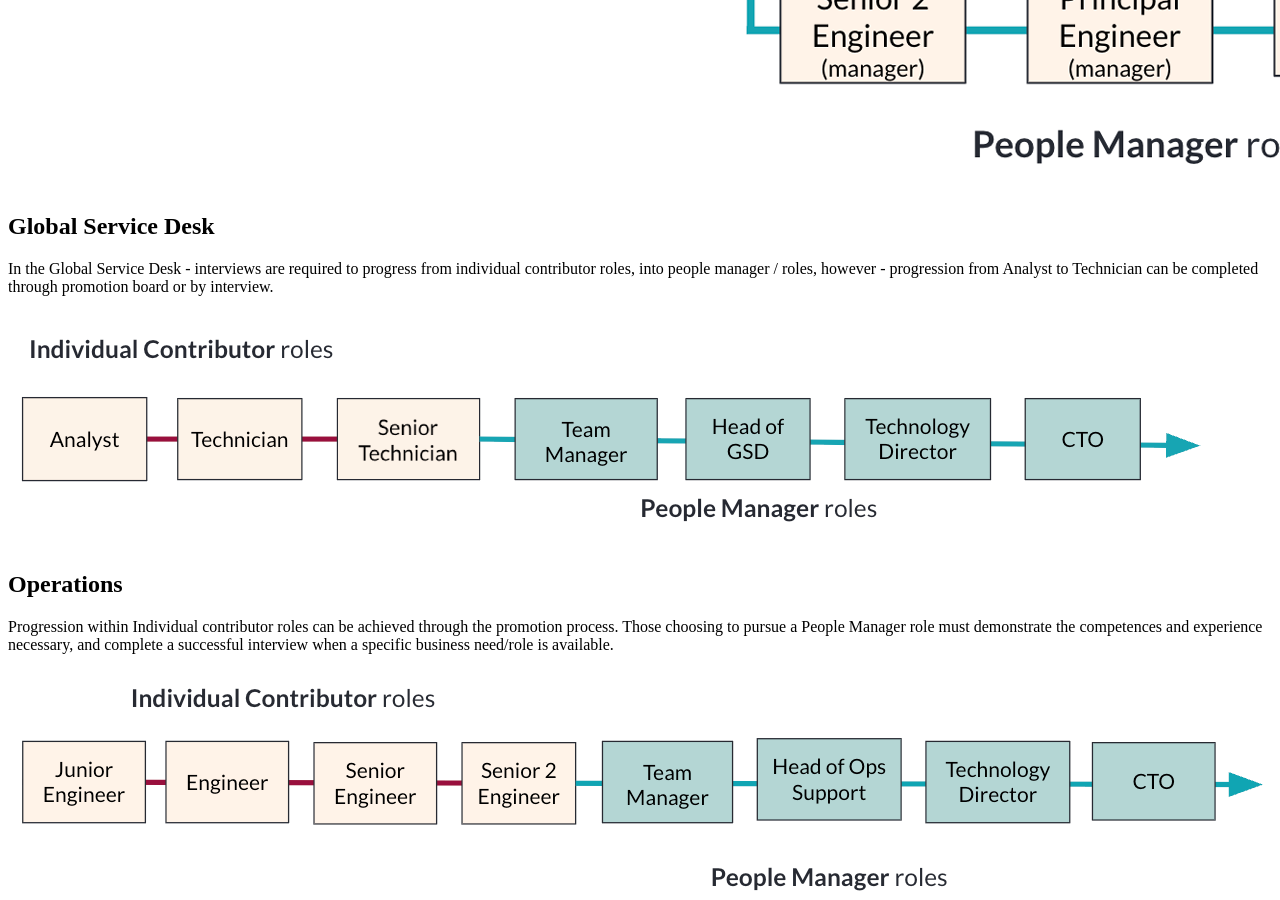
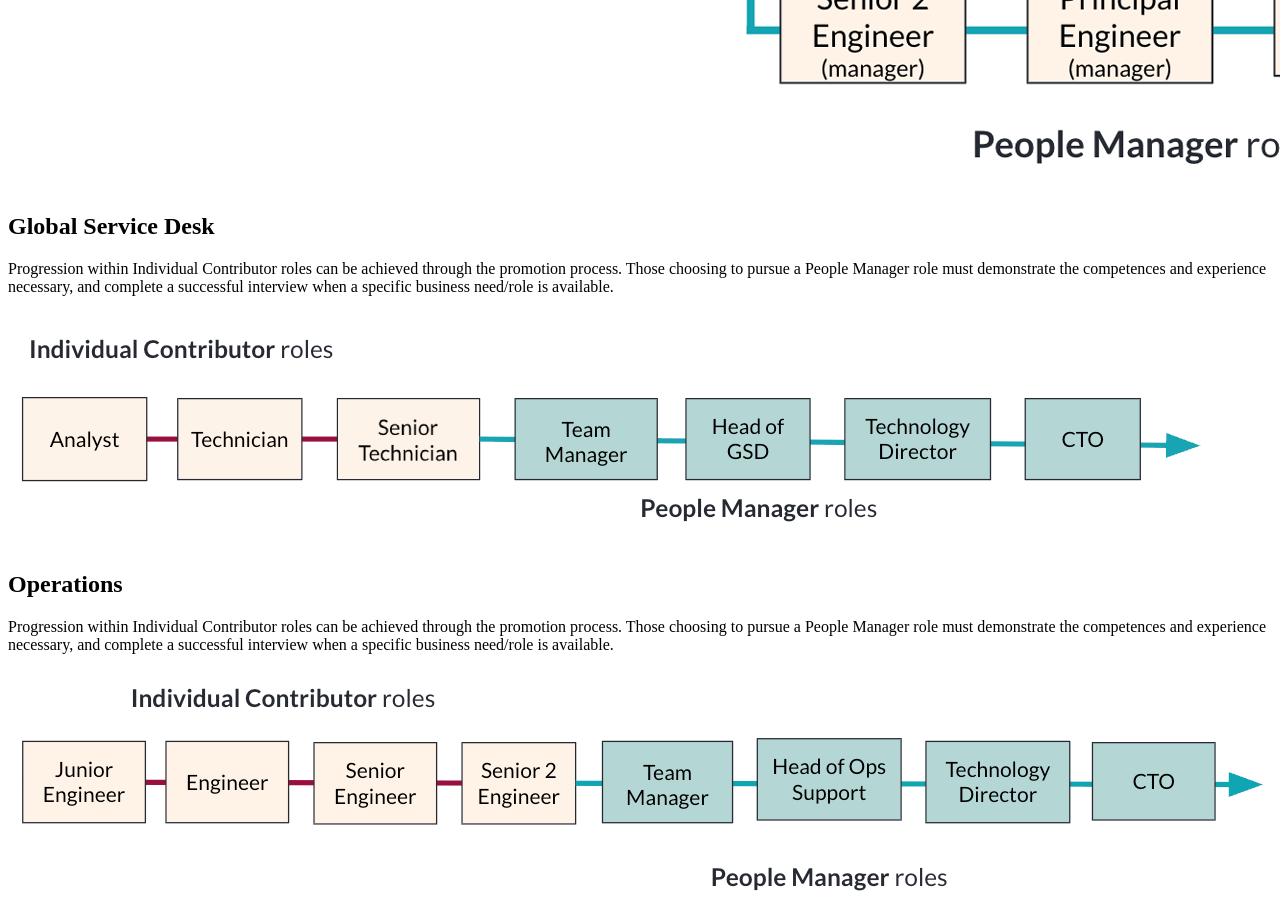
Before and after one commit to Financial-Times/engineering-progression, a Jekyll site: the page built from site/pages/job-families.md, in a window 1280 px wide and 900 px high, scrolled down 707 px. Built offline with Jekyll 4.4.1, drawn with Linux system fonts in a browser that asks for light colours; a style sheet for code colours, icons or effects is not loaded.

Commit message:
Revert GSD copy changes to the job family page
Chris Hall requested this copy be reverted: it turns out he only wanted an update to the related image.

```diff
--- a/site/pages/job-families.md
+++ b/site/pages/job-families.md
@@ -17,13 +17,13 @@
 
 ## Global Service Desk
 
-In the Global Service Desk - interviews are required to progress from individual contributor roles, into people manager / roles, however - progression from Analyst to Technician can be completed through promotion board or by interview.
+Progression within Individual Contributor roles can be achieved through the promotion process. Those choosing to pursue a People Manager role must demonstrate the competences and experience necessary, and complete a successful interview when a specific business need/role is available.
 
 ![A diagram showing the different progression paths in Global Service Desk](/media/service-desk-roles.png)
 
 ## Operations
 
-Progression within Individual contributor roles can be achieved through the promotion process. Those choosing to pursue a People Manager role must demonstrate the competences and experience necessary, and complete a successful interview when a specific business need/role is available.
+Progression within Individual Contributor roles can be achieved through the promotion process. Those choosing to pursue a People Manager role must demonstrate the competences and experience necessary, and complete a successful interview when a specific business need/role is available.
 
 ![A diagram showing the different progression paths in Operations](/media/operations-roles.png)
 
```
